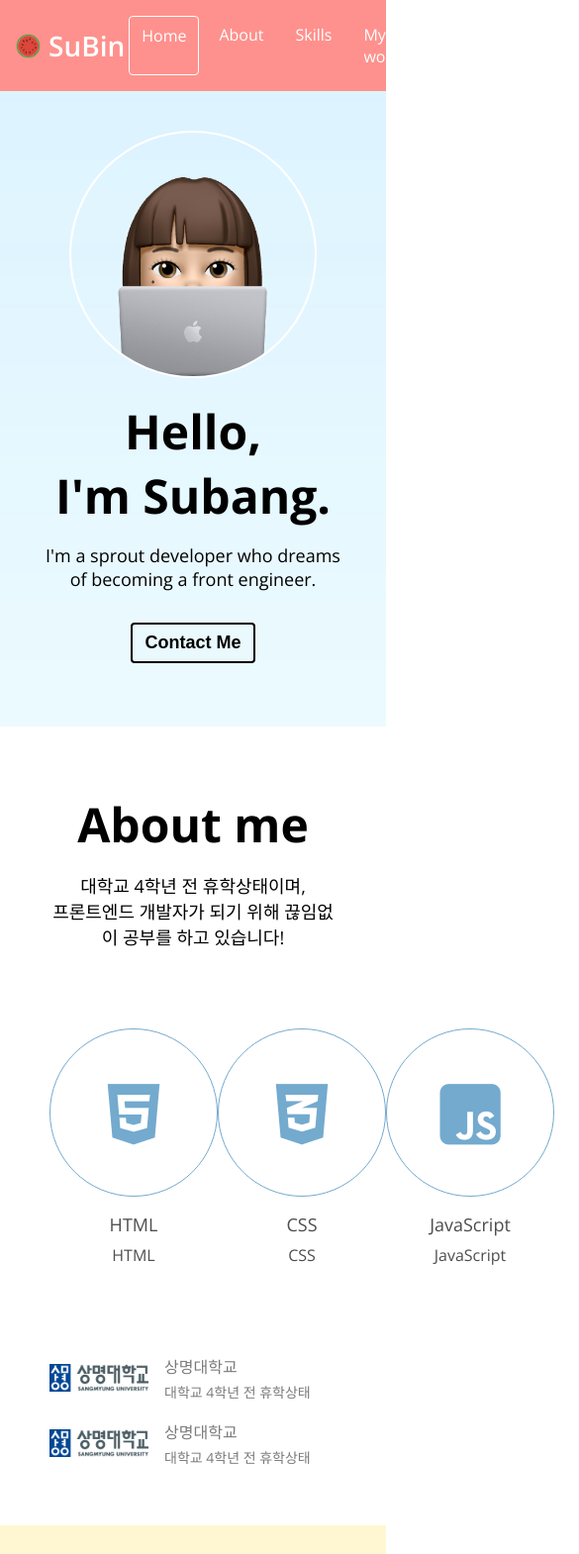
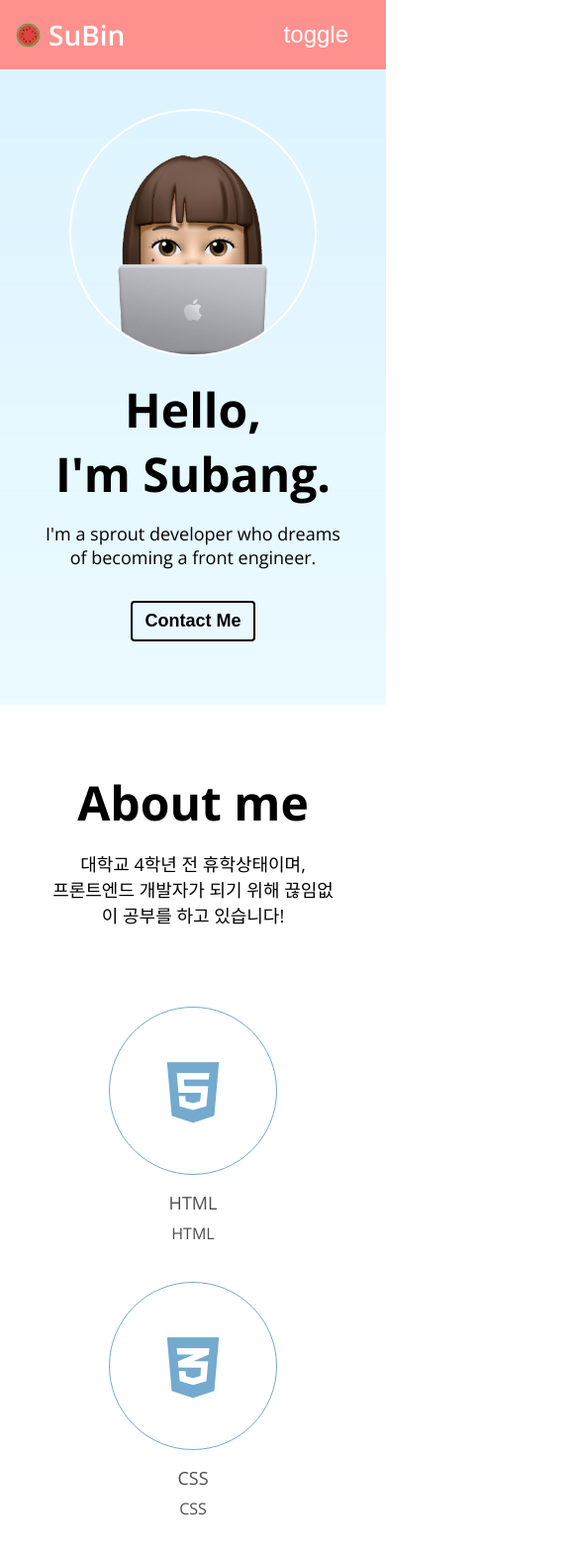
Before and after one commit to wkdtnqls0506/portfolio, a plain HTML site: page index.html in a window 390 px wide. Shown: the top 1570 px of the page at 99% size, 585 px wide, since content can reach past the window. Drawn offline with nearby package versions, Linux system fonts and the light colour scheme; a web font is replaced by a local one.

Commit message:
CSS : Responsive🌟

```diff
--- a/index.html
+++ b/index.html
@@ -22,7 +22,7 @@
             <img src="./imgs/watermelon.png" width="25px">
             <a href="#">SuBin</a>
         </div>
-        <div>
+        <div class="navbar__menu">
             <ul class="navbar__menu">
                 <li class="navbar__menu__item active">Home</li>
                 <li class="navbar__menu__item">About</li>
@@ -32,6 +32,11 @@
                 <li class="navbar__menu__item">Contact</li>
             </ul>
         </div>
+
+        <!-- Toggle Button -->
+        <button class="navbar__toggle-btn">
+            toggle
+        </button>
     </nav>
 
     <!-- Home -->
--- a/style.css
+++ b/style.css
@@ -125,12 +125,21 @@ button {
     border-radius: var(--size-border-radius);
 }
 
-.navbar__menu__item.active {
+/* .navbar__menu__item.active {
     border : 1px solid var(--color-white);
-}
+} */
 
 .navbar__menu__item:hover {
     background-color: var(--color-dark-pink);
+}
+
+.navbar__toggle-btn {
+    position: absolute;
+    top : 20px;
+    right : 32px;
+    font-size: 24px;
+    color : var(--color-white);
+    display: none;
 }
 
 /* Home */
@@ -457,3 +466,44 @@ button {
 .contact__links i:hover {
     transform: scale(1.2);
 }
+
+/* For below 768px screen width */
+@media screen and (max-width : 768px) {
+    .navbar__toggle-btn{
+        display: block;
+    }
+
+    #navbar {
+        flex-direction: column;
+        align-items: flex-start;
+    }
+
+    .navbar__menu {
+        flex-direction: column;
+        text-align: center;
+        width : 100%;
+        margin-top: 10px;
+        display: none;
+    }
+
+    .about__majors {
+        flex-direction: column;
+    }
+
+    .major {
+        margin-bottom: 38px;
+    }
+
+    .skillset {
+        flex-direction: column;
+    }
+
+    .project {
+        flex-grow: 1;
+    }
+
+    .testimonial__avatar {
+        width : 80px;
+        height: 80px;
+    }
+}
```
